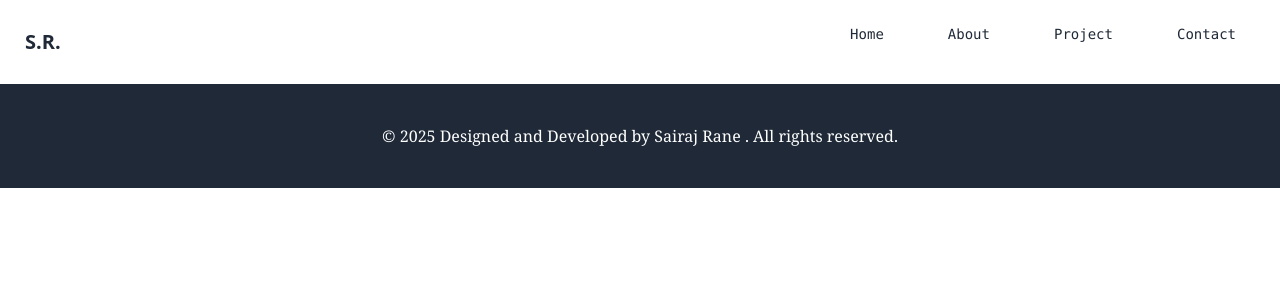
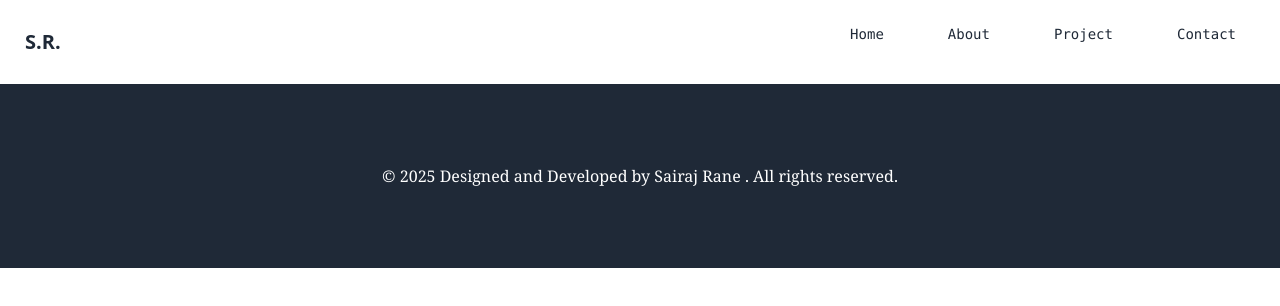
Before and after one commit to sairajr62/Portfolio, a React (Vite) app: page /Projects in a window 1280 px wide. Shown: the top 306 px of the page. Built offline with nearby package versions, Linux system fonts and the light colour scheme.

Commit message:
my 2nd footer commit

```diff
--- a/src/components/Footer.jsx
+++ b/src/components/Footer.jsx
@@ -3,7 +3,7 @@
 function Footer() {
   return (
     <>
-    <footer className="bg-gray-800 text-white p-10 text-center">
+    <footer className="bg-gray-800 text-white p-20 text-center">
         <p className='font-serif'>&copy; {new Date().getFullYear()} Designed and Developed by Sairaj Rane . All rights reserved.</p>
     </footer>
     </>
```
